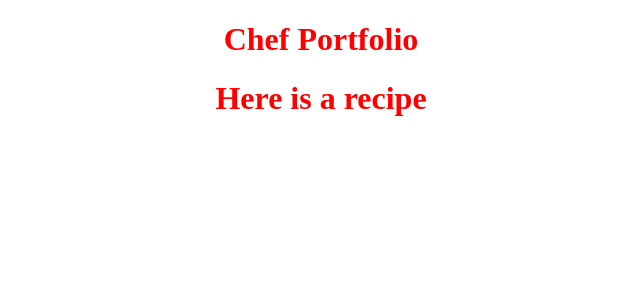
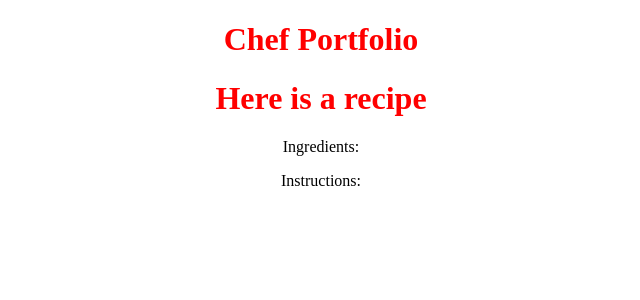
Before and after one commit to ft-bw-chef-portfolio/front-end, a React (Create React App) app: page /recipes/1 in a window 1280 px wide. Shown: the top 300 px of the page, without its empty margins (319-959 px from the left). Built offline with nearby package versions, Linux system fonts and the light colour scheme; no server answers.

Commit message:
small updates

```diff
--- a/src/components/HomePage.js
+++ b/src/components/HomePage.js
@@ -15,6 +15,7 @@ const HomePage = ({ fetchRecipes, recipes, error, isFetching }) => {
   if (isFetching) {
     return <h2>Loading Recipes...</h2>;
   }
+
   return (
     <div className="recipe-list">
       {error && <p>{error}</p>}
--- a/src/components/Recipe.js
+++ b/src/components/Recipe.js
@@ -19,12 +19,11 @@ function Recipe({ fetchSingleRecipe, recipe, error, isFetching }) {
       {error && <p>{error}</p>}
       <h1>Here is a recipe</h1>
       <h1>{recipe.title}</h1>
-      {/*
-      <img src={image} alt="recipe pic" width="200px" height="200px" />
-      <h3> Meal Type: {meal_type.name}</h3>
-      <h3>Chef: {chef.name}</h3>
+      {/* <img src={recipe.image} alt="recipe pic" width="200px" height="200px" />
+      <h3> Meal Type: {recipe.meal_type.name}</h3> */}
+      {/* <h3>Chef: {recipe.chef.name}</h3> */}
       <p>Ingredients: </p>
-      <p>Instructions:</p> */}
+      <p>Instructions:</p>
     </div>
   );
 }
```
